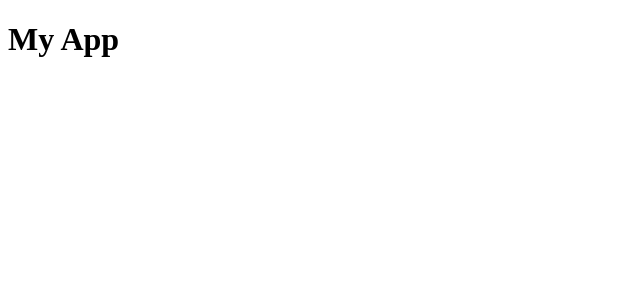
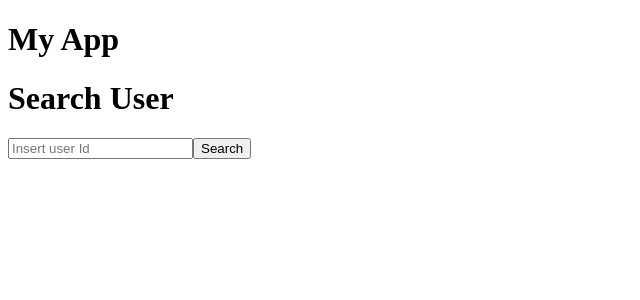
Before and after one commit to MatheusZago/node-react-restful, a React (Create React App) app in the folder frontend/: page /search-user in a window 1280 px wide. Before the commit this address had no page. Shown: the top 300 px of the page, without its empty margins (0-640 px from the left). Built offline with nearby package versions, Linux system fonts and the light colour scheme.

Commit message:
Add findbyid page

```diff
--- a/frontend/src/App.jsx
+++ b/frontend/src/App.jsx
@@ -1,6 +1,7 @@
 import React from "react";
 import ListUsersPage from "./pages/list-user-page";
-import CreateUserPage from "./pages/create-user-page"
+import CreateUserPage from "./pages/create-user-page";
+import FindUserById from "./pages/search-user";
 import { BrowserRouter as Router, Route, Routes } from "react-router-dom";
 
 function App() {
@@ -11,6 +12,7 @@ function App() {
         <Routes>
           <Route path="/" element={<ListUsersPage />} />
           <Route path="/add-user" element={<CreateUserPage />} />
+          <Route path="/search-user" element={<FindUserById/>} />
         </Routes>
       </div>
     </Router>
--- /dev/null
+++ b/frontend/src/components/user-details.jsx
@@ -0,0 +1,14 @@
+export default function UserDetails({ user }) {
+    if (!user) {
+      return <div>User not found...</div>;
+    }
+
+    return (
+      <div>
+        <h1>User details: </h1>
+        <p><strong>ID:</strong> {user.id}</p>
+        <p><strong>Name:</strong> {user.name}</p>
+        <p><strong>Email:</strong> {user.email}</p>
+      </div>
+    );
+  }
--- /dev/null
+++ b/frontend/src/pages/search-user.jsx
@@ -0,0 +1,48 @@
+import { useState } from "react";
+import axios from "axios";
+import UserDetails from "../components/user-details"
+
+export default function FindUserById() {
+    const [inputId, setInputId] = useState("");  // Para guardar o valor digitado
+    const [user, setUser] = useState(null);       // Para guardar o usuário retornado
+    const [loading, setLoading] = useState(false);
+    const [error, setError] = useState(null);
+
+    function handleSubmit(event) {
+      event.preventDefault();  // Para não recarregar a página
+      if (!inputId) return;    // Se o campo estiver vazio, não faz nada
+
+      setLoading(true);
+      setError(null);
+
+      axios.get(`http://localhost:3001/users/${inputId}`)
+        .then((response) => {
+          setUser(response.data);
+          setLoading(false);
+        })
+        .catch((error) => {
+          setUser(null);
+          setError("User not found or error.");
+          setLoading(false);
+        });
+    }
+
+    return (
+      <div>
+        <h1>Search User</h1>
+        <form onSubmit={handleSubmit}>
+          <input
+            type="text"
+            placeholder="Insert user Id"
+            value={inputId}
+            onChange={(e) => setInputId(e.target.value)}
+          />
+          <button type="submit">Search</button>
+        </form>
+
+        {loading && <p>Loading...</p>}
+        {error && <p style={{ color: "red" }}>{error}</p>}
+        {user && <UserDetails user={user} />}
+      </div>
+    );
+  }
```
